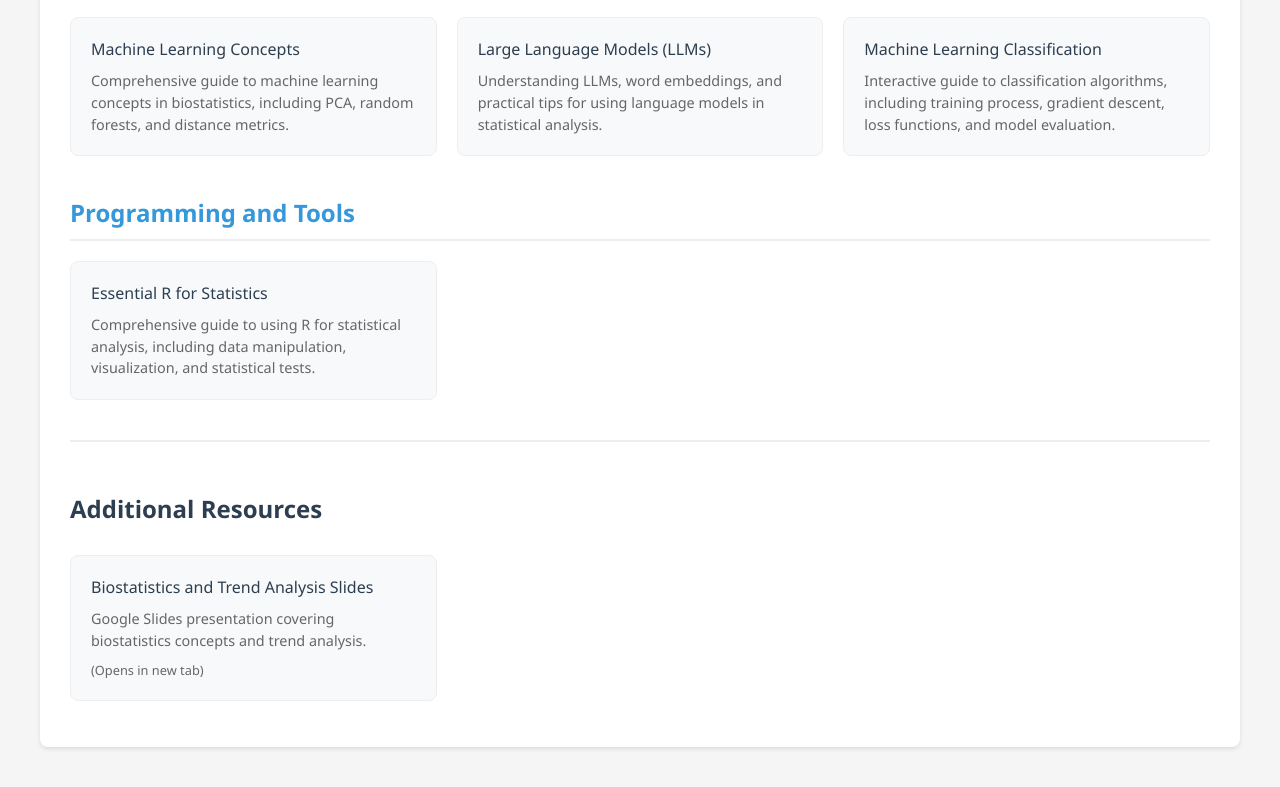
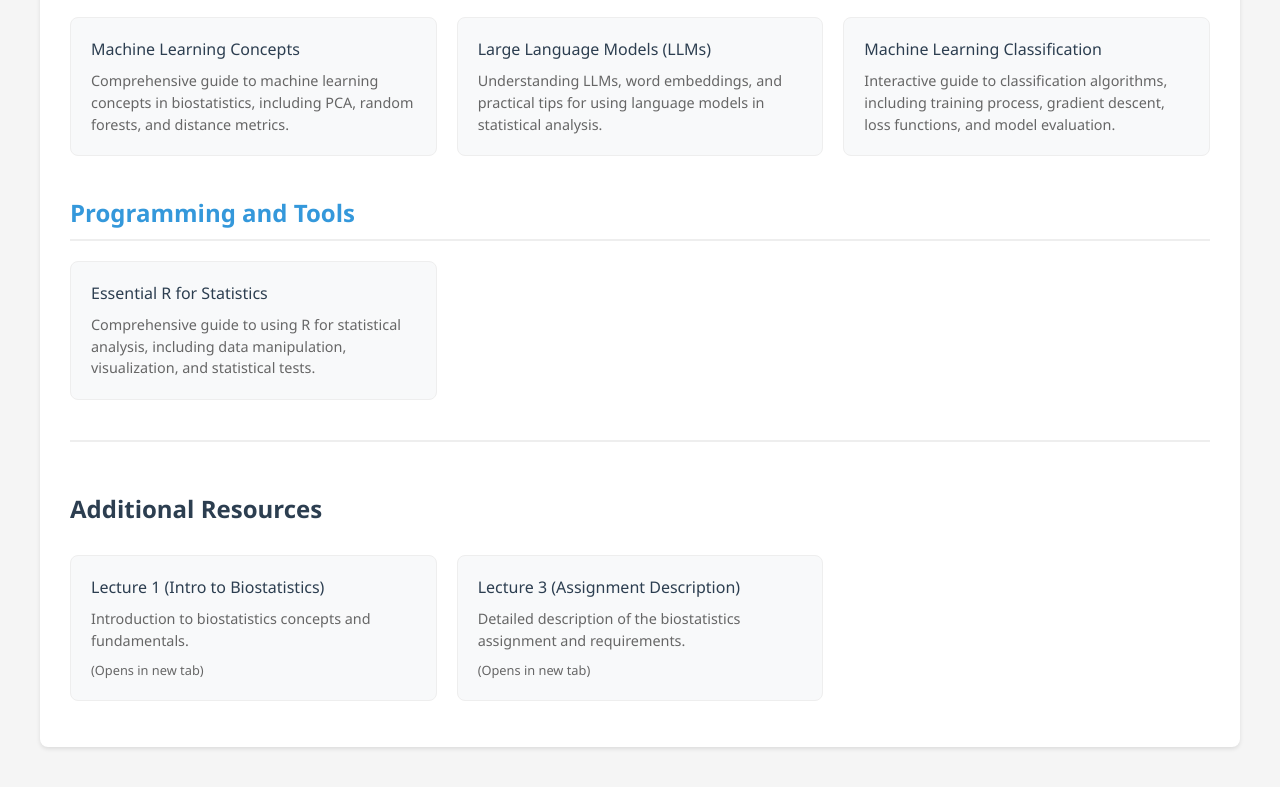
Before and after one commit to catalin-rusnac/Biostats, a plain HTML site: page index.html in a window 1280 px wide. Shown: the part 678-1465 px from the top of the page. Drawn offline with Linux system fonts and the light colour scheme.

Commit message:
lecture3

```diff
--- a/index.html
+++ b/index.html
@@ -172,11 +172,20 @@
             <h2>Additional Resources</h2>
             <ul class="file-list">
                 <li class="file-item">
-                    <a href="https://docs.google.com/presentation/d/1K2TWZZT-abm5hxhWyKcxlJHD9Y4OMSAsmVQMJ8Fa6jQ/edit?usp=sharing" class="file-link" target="_blank">
-                        Biostatistics and Trend Analysis Slides
+                    <a href="https://docs.google.com/presentation/d/1JXVcCsPV2LtC7JvPRldUdx-8w-5krHLt22SX2Qe6jJA/edit#slide=id.g35274671866_0_10" class="file-link" target="_blank">
+                        Lecture 1 (Intro to Biostatistics)
                     </a>
                     <div class="file-description">
-                        Google Slides presentation covering biostatistics concepts and trend analysis.
+                        Introduction to biostatistics concepts and fundamentals.
+                    </div>
+                    <span class="external-link">(Opens in new tab)</span>
+                </li>
+                <li class="file-item">
+                    <a href="https://docs.google.com/presentation/d/1JXVcCsPV2LtC7JvPRldUdx-8w-5krHLt22SX2Qe6jJA/edit#slide=id.g35274671866_0_10" class="file-link" target="_blank">
+                        Lecture 3 (Assignment Description)
+                    </a>
+                    <div class="file-description">
+                        Detailed description of the biostatistics assignment and requirements.
                     </div>
                     <span class="external-link">(Opens in new tab)</span>
                 </li>
```
